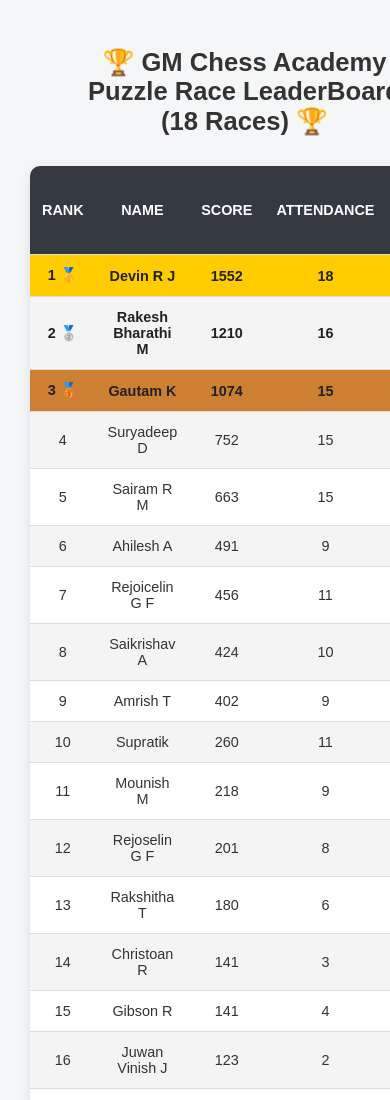
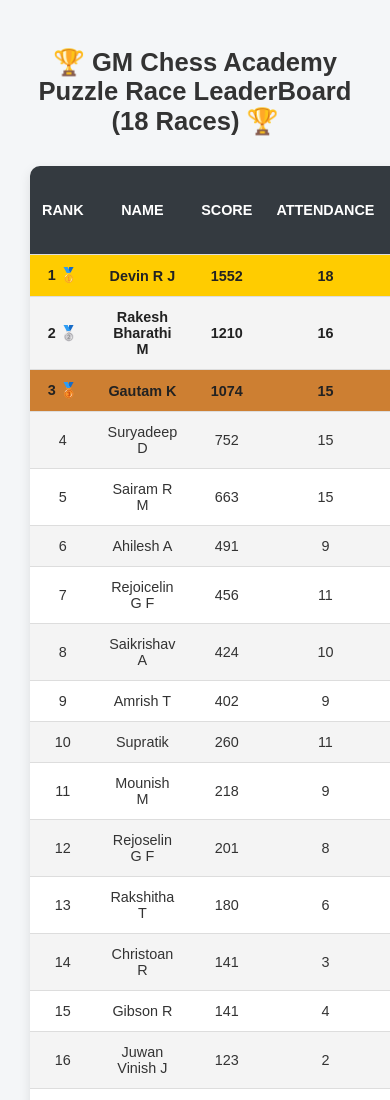
Before and after one commit to CyberTamizhan7/GMCA_Puzzle_Race, a plain HTML site: page index.html in a window 390 px wide. Shown: the top 1100 px of the page. Drawn offline with Linux system fonts and the light colour scheme.

Commit message:
Commit 2

```diff
--- a/index.html
+++ b/index.html
@@ -89,8 +89,7 @@
       h1 {
         font-size: 2em;
 	text-align: center;
-	width: 100%;
-	margin-left: 15%;
+
       }
 
       table {
```
